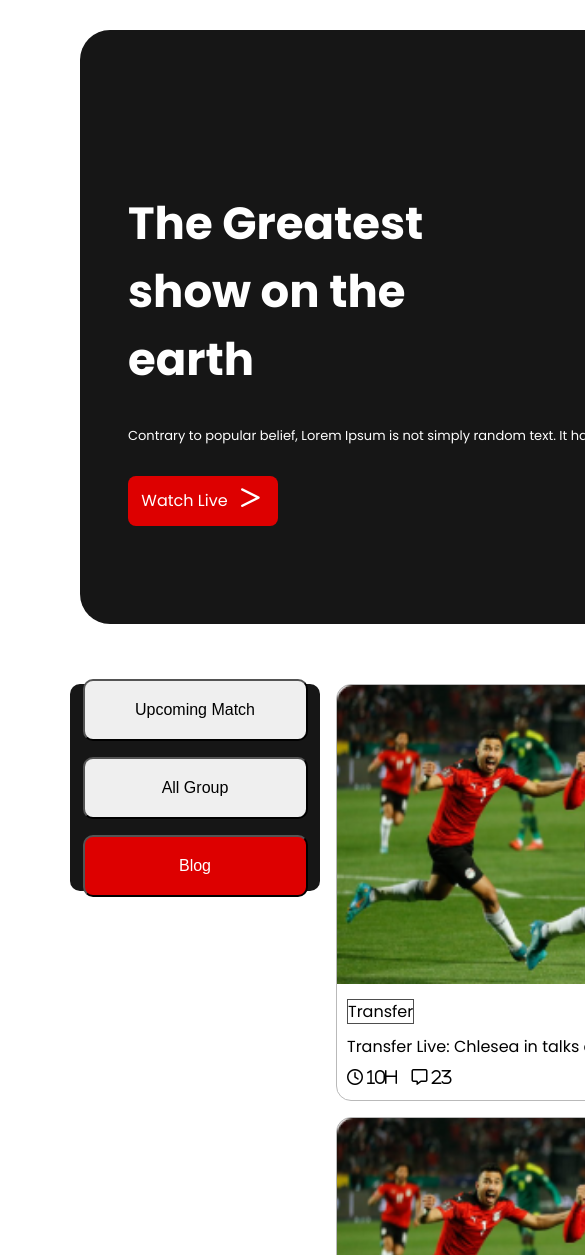
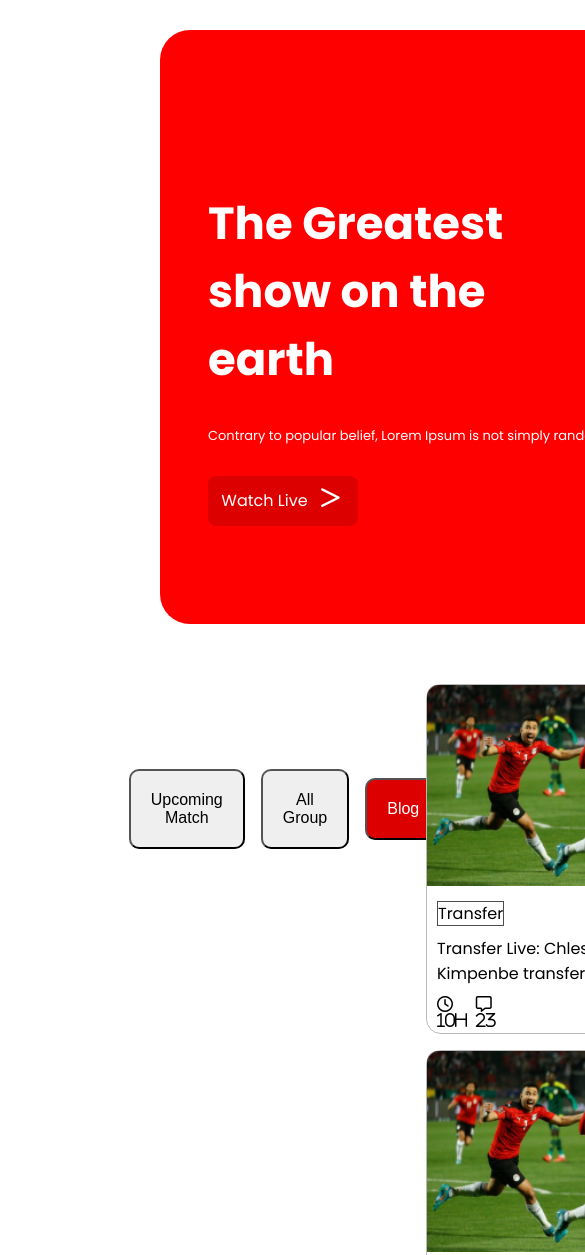
Before and after one commit to mdnazimmia/world-cup-main, a plain HTML site: page index.html in a window 390 px wide. Shown: the top 1255 px of the page, 585 px wide, since content can reach past the window. Drawn offline with Linux system fonts and the light colour scheme; a web font is replaced by a local one.

Commit message:
working wiht media quarry

```diff
--- a/world-cup.css
+++ b/world-cup.css
@@ -20,16 +20,12 @@ body {
 }
 
 /* common styles */
-body {
-    font-family: 'Poppins', sans-serif;
-}
 
 .container {
-    width: 100%;
     height: 100vh;
     display: grid;
     grid-template-columns: 0.5fr, repeat (12, 1fr);
-    grid-template-rows: 2.5fr 4fr 1.5fr;
+    grid-template-rows: 2fr 3fr 1.5fr;
     grid-template-areas:
         "b b b b b b b b b b b b"
         "s s s m m m m m m m m m"
@@ -41,9 +37,10 @@ body {
 ---top-banners---
 ------------------ */
 #top-banner {
+    width: 100%;
     grid-area: b;
     background-color: var(--black);
-    margin: 30px 80px 60px 80px;
+    margin: 30px 10rem 60px 10rem;
     border-radius: 30px;
 }
 
@@ -102,9 +99,9 @@ img {
 ---sidebar----
 -------------- */
 .sidebar {
-    margin-left: 70px;
+    margin-left: 10rem;
     gap: 1rem;
-    height: 20%;
+    height: 23%;
     width: 250px;
     background-color: var(--black);
     grid-area: s;
@@ -131,13 +128,14 @@ button {
 -----main-section----
 ------------------ */
 main {
+    margin-right: 10rem;
     grid-area: m;
     margin-left: 1rem;
 }
 
 .main-sections {
     width: 50%;
-    margin-right: 80px;
+    /* margin-right: 80px; */
 
 }
 
@@ -145,9 +143,12 @@ main {
     gap: 1rem;
     display: grid;
     grid-template-columns: repeat(3, 1fr);
+    grid-template-rows: repeat(3, 1fr);
 }
 
 .blog-area {
+    height: 350px;
+    width: 360px;
     display: flex;
     flex-direction: column;
     border: 1px solid var(--light-gray);
@@ -181,6 +182,7 @@ span {
 ----footer-area------
 -------------------- */
 footer {
+    margin-top: 80px;
     background-color: var(--black);
     grid-area: f;
     height: 350px;
@@ -206,3 +208,25 @@ hr {
     display: flex;
     justify-content: space-evenly;
 }
+
+/* ------------------
+     Media Queries
+------------------------- */
+@media only screen and (max-width: 900px) {
+
+    #top-banner {
+        width: 100%;
+        background-color: red;
+    }
+
+    .sidebar {
+        background-color: var(--white);
+        display: flex;
+        flex-direction: row;
+        align-items: center;
+    }
+
+    .container {
+        width: 100%;
+    }
+}
```
Also changed, not shown: details.css (+11 -0 lines).
